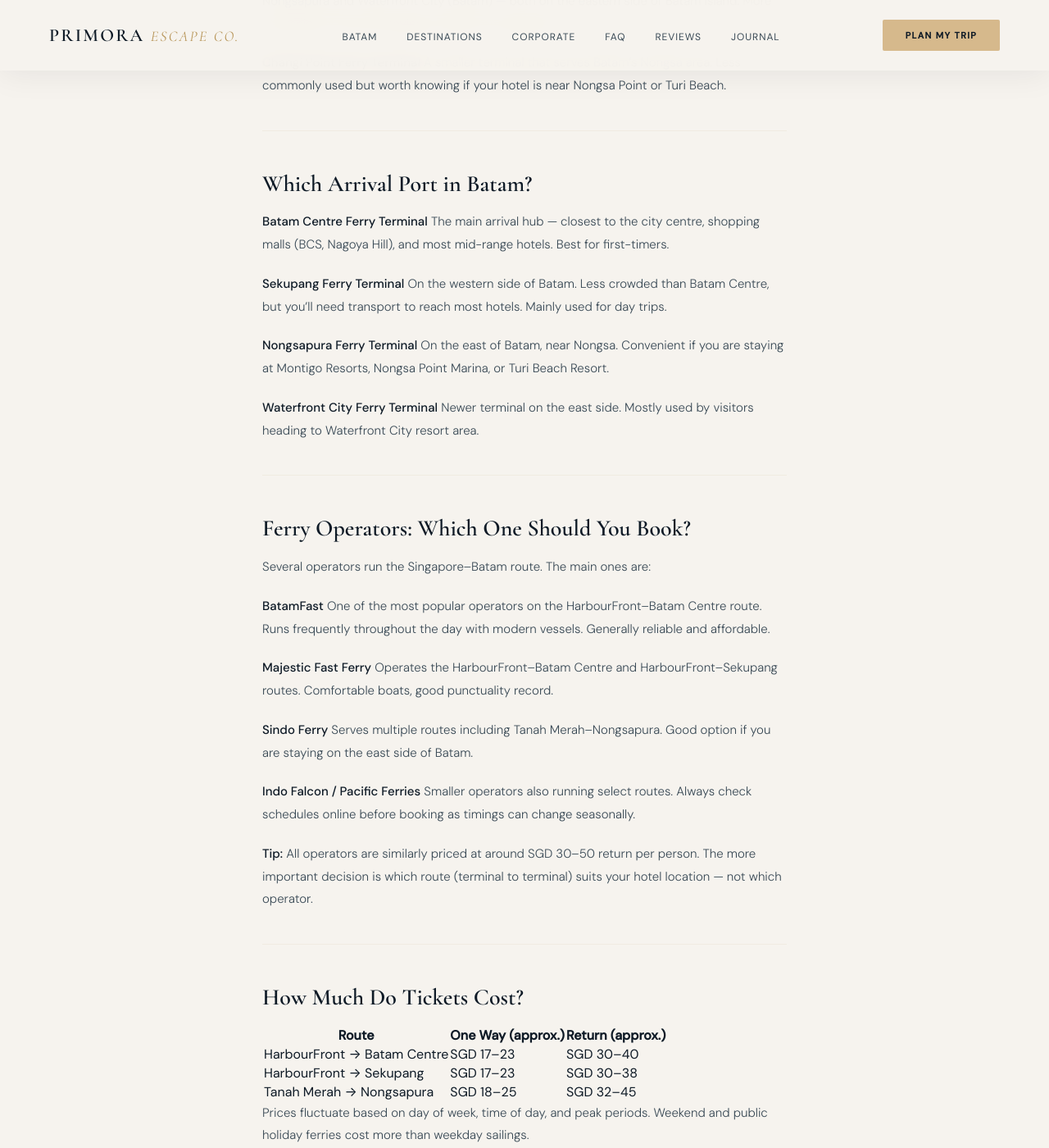
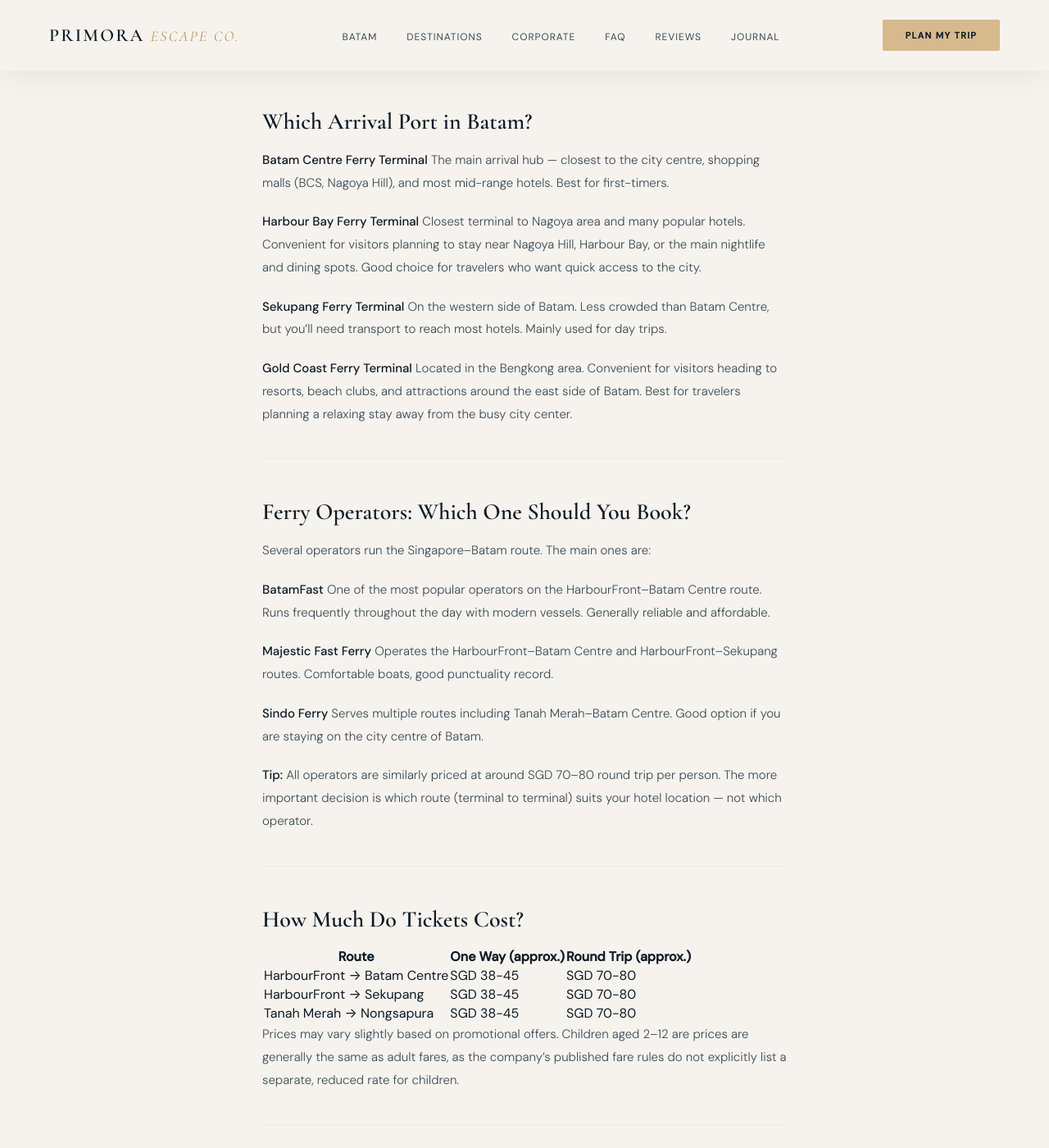
Before and after one commit to yourcancerboy/primora, a Jekyll site: the page built from _posts/2026-03-18-singapore-to-batam-ferry-guide.md, in a window 1280 px wide and 1400 px high, scrolled down 1220 px. Shown: the whole window at 82% size. Built offline with Jekyll 4.4.1, drawn with Linux system fonts in a browser that asks for light colours; some of the changed text lies outside the part shown.

Commit message:
Update 2026-03-18-singapore-to-batam-ferry-guide.md

```diff
--- a/_posts/2026-03-18-singapore-to-batam-ferry-guide.md
+++ b/_posts/2026-03-18-singapore-to-batam-ferry-guide.md
@@ -15,16 +15,13 @@
 
 ## Which Terminal Do You Depart From in Singapore?
 
-There are three ferry terminals in Singapore that serve Batam routes:
+There are two ferry terminals in Singapore that serve Batam routes:
 
 **HarbourFront Ferry Terminal (HFT)**
 Located next to VivoCity mall and HarbourFront MRT station, this is the most popular and convenient terminal for most Singaporeans. It serves Batam Centre and Sekupang in Batam.
 
 **Tanah Merah Ferry Terminal**
 Located in the east of Singapore, near Bedok. Serves Nongsapura and Waterfront City (Batam) — both on the eastern side of Batam island. More convenient if you are staying in resorts on that side.
-
-**Changi Point Ferry Terminal**
-A smaller terminal that serves Batam's Nongsa area. Less commonly used but worth knowing if your hotel is near Nongsa Point or Turi Beach.
 
 ---
 
@@ -33,14 +30,14 @@
 **Batam Centre Ferry Terminal**
 The main arrival hub — closest to the city centre, shopping malls (BCS, Nagoya Hill), and most mid-range hotels. Best for first-timers.
 
+**Harbour Bay Ferry Terminal**
+Closest terminal to Nagoya area and many popular hotels. Convenient for visitors planning to stay near Nagoya Hill, Harbour Bay, or the main nightlife and dining spots. Good choice for travelers who want quick access to the city.
+
 **Sekupang Ferry Terminal**
 On the western side of Batam. Less crowded than Batam Centre, but you'll need transport to reach most hotels. Mainly used for day trips.
 
-**Nongsapura Ferry Terminal**
-On the east of Batam, near Nongsa. Convenient if you are staying at Montigo Resorts, Nongsa Point Marina, or Turi Beach Resort.
-
-**Waterfront City Ferry Terminal**
-Newer terminal on the east side. Mostly used by visitors heading to Waterfront City resort area.
+**Gold Coast Ferry Terminal**
+Located in the Bengkong area. Convenient for visitors heading to resorts, beach clubs, and attractions around the east side of Batam. Best for travelers planning a relaxing stay away from the busy city center.
 
 ---
 
@@ -55,26 +52,22 @@
 Operates the HarbourFront–Batam Centre and HarbourFront–Sekupang routes. Comfortable boats, good punctuality record.
 
 **Sindo Ferry**
-Serves multiple routes including Tanah Merah–Nongsapura. Good option if you are staying on the east side of Batam.
+Serves multiple routes including Tanah Merah–Batam Centre. Good option if you are staying on the city centre of Batam.
 
-**Indo Falcon / Pacific Ferries**
-Smaller operators also running select routes. Always check schedules online before booking as timings can change seasonally.
-
-**Tip:** All operators are similarly priced at around SGD 30–50 return per person. The more important decision is which route (terminal to terminal) suits your hotel location — not which operator.
+**Tip:** All operators are similarly priced at around SGD 70–80 round trip per person. The more important decision is which route (terminal to terminal) suits your hotel location — not which operator.
 
 ---
 
 ## How Much Do Tickets Cost?
 
-| Route | One Way (approx.) | Return (approx.) |
+| Route | One Way (approx.) | Round Trip (approx.) |
 |---|---|---|
-| HarbourFront → Batam Centre | SGD 17–23 | SGD 30–40 |
-| HarbourFront → Sekupang | SGD 17–23 | SGD 30–38 |
-| Tanah Merah → Nongsapura | SGD 18–25 | SGD 32–45 |
+| HarbourFront → Batam Centre | SGD 38-45 | SGD 70-80 |
+| HarbourFront → Sekupang | SGD 38-45 | SGD 70-80 |
+| Tanah Merah → Nongsapura | SGD 38-45 | SGD 70-80 |
 
-Prices fluctuate based on day of week, time of day, and peak periods. Weekend and public holiday ferries cost more than weekday sailings.
-
-Children aged 2–12 are typically charged at child rates (roughly 20–30% less). Infants under 2 travel free on most operators.
+Prices may vary slightly based on promotional offers.
+Children aged 2–12 are prices are generally the same as adult fares, as the company's published fare rules do not explicitly list a separate, reduced rate for children.
 
 ---
 
@@ -142,4 +136,4 @@
 
 Planning a Batam trip and want to skip all of this? That is exactly what Primora Escape Co. is for. We handle ferry bookings, hotel arrangements, transfers and activities — so all you carry is your passport and your weekend bag.
 
-[WhatsApp us to start planning your trip →](https://wa.me/your-number)
+[WhatsApp us to start planning your trip →](https://wa.me/6281809002206)
```
Also changed, not shown: other parts of _posts/2026-03-18-singapore-to-batam-ferry-guide.md (+2 -1 lines).
